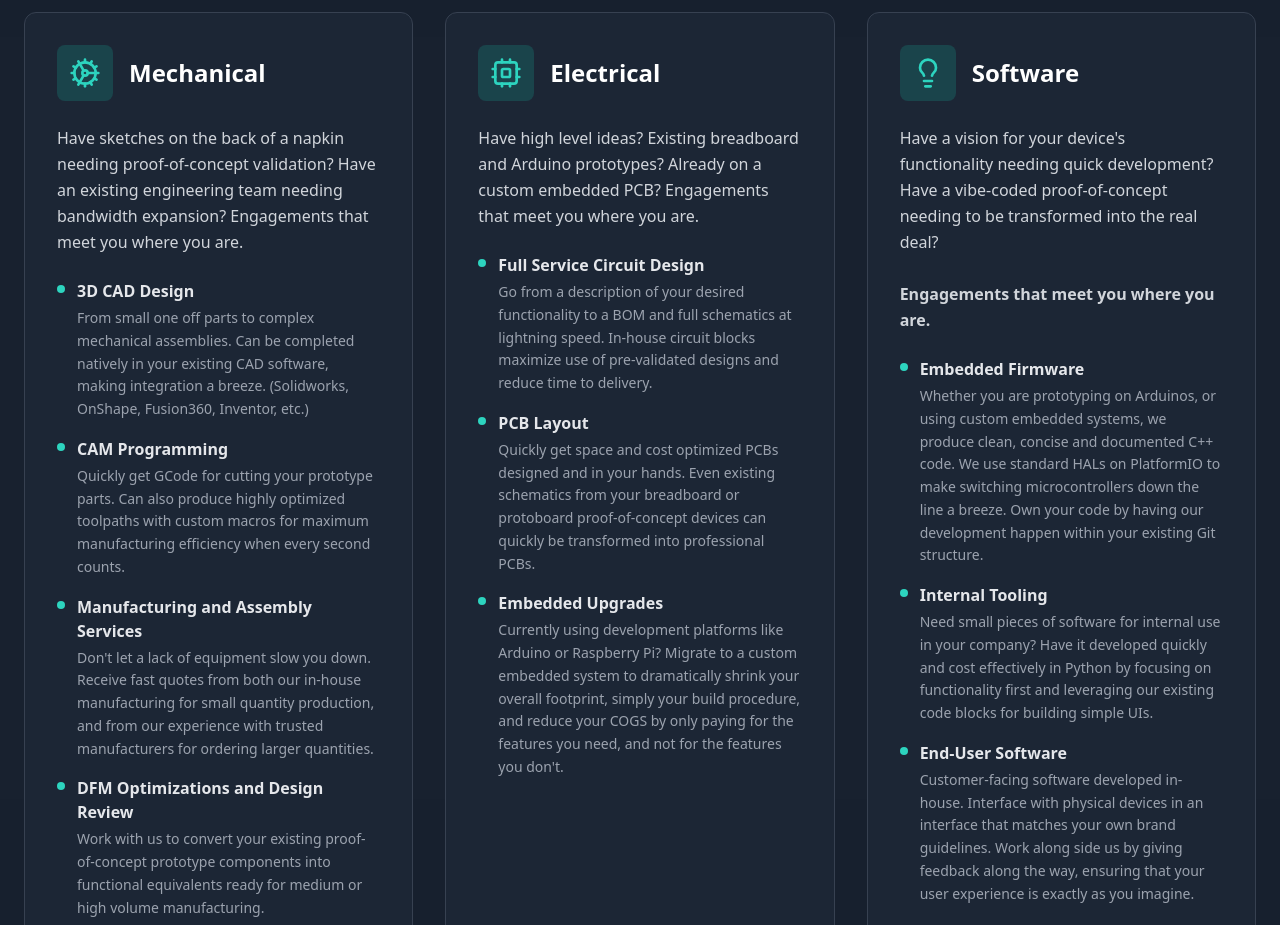
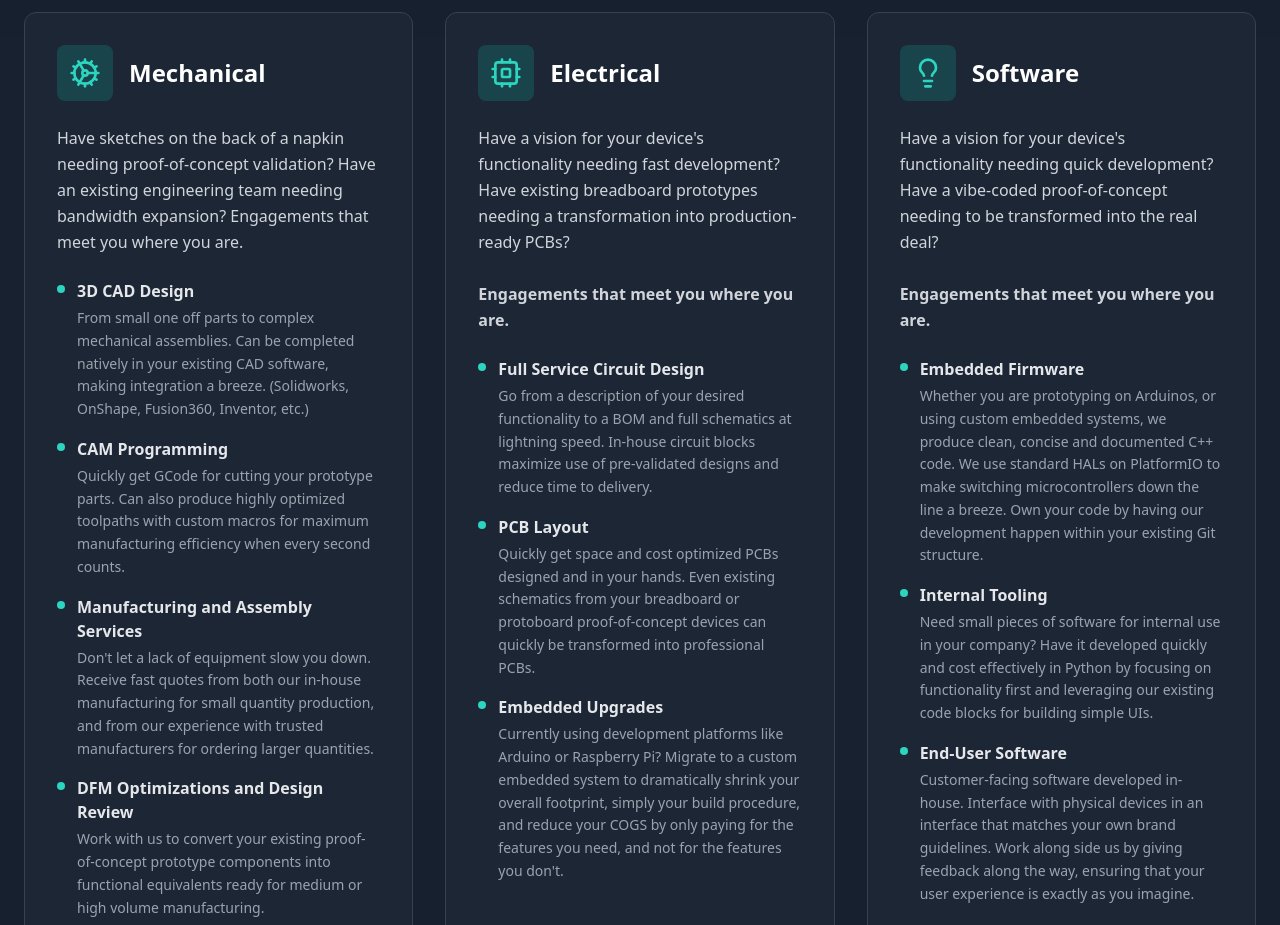
Before and after one commit to ThreeMuskets12/rapidedge-genesis-site, a React (Vite) app: page / in a window 1280 px wide. Shown: the part 980-1905 px from the top of the page. Built offline with nearby package versions, Linux system fonts and the light colour scheme.

Commit message:
Update Electrical service text

```diff
--- a/src/components/Services.tsx
+++ b/src/components/Services.tsx
@@ -30,7 +30,13 @@ const Services = () => {
     {
       icon: Cpu,
       title: "Electrical",
-      description: "Have high level ideas? Existing breadboard and Arduino prototypes? Already on a custom embedded PCB? Engagements that meet you where you are.",
+      description: (
+        <>
+          Have a vision for your device&apos;s functionality needing fast development? Have existing breadboard prototypes needing a transformation into production-ready PCBs?
+          <br /><br />
+          <strong>Engagements that meet you where you are.</strong>
+        </>
+      ),
       features: [
         {
           title: "Full Service Circuit Design",
```
